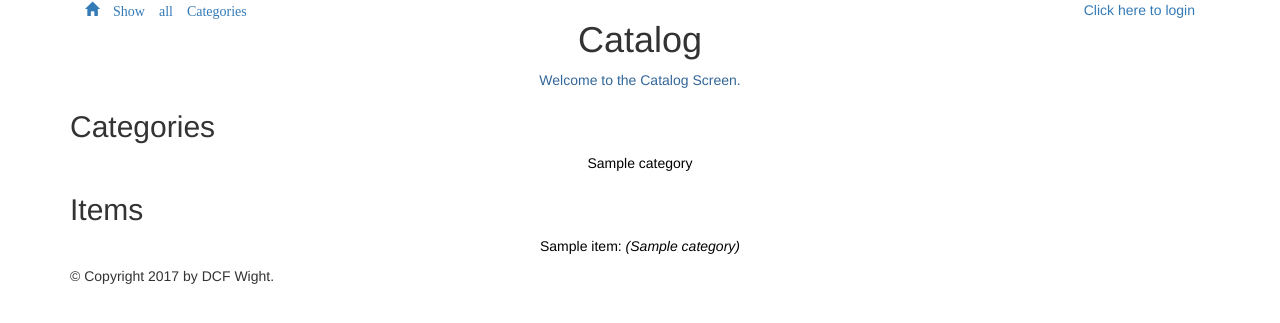
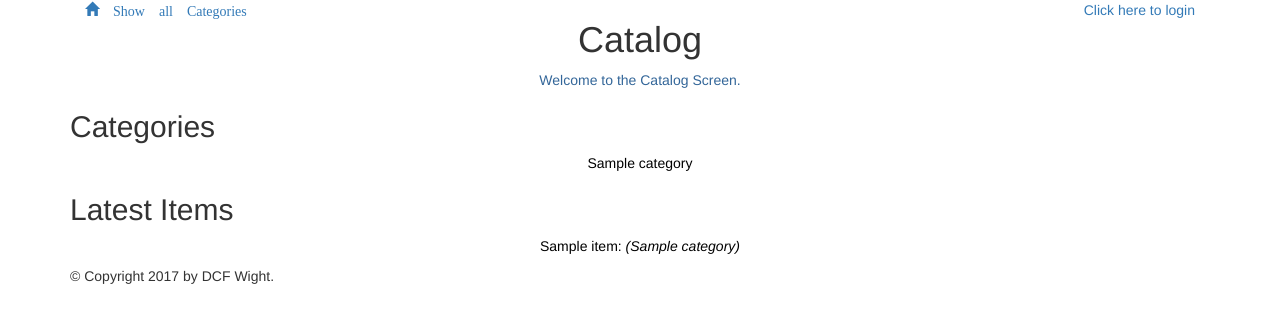
Before and after one commit to dcfwight/catalog, a Flask app: page / in a window 1280 px wide. Shown: the top 323 px of the page. Run offline with Flask 2, Linux system fonts and the light colour scheme; tables that the repository leaves empty hold one stand-in row (values such as "Sample post"); some libraries are stand-ins or nearby versions; some web fonts are replaced.

Commit message:
Content change

```diff
--- a/templates/catalog.html
+++ b/templates/catalog.html
@@ -16,7 +16,7 @@
         {% endfor %}
     {% endif %}
     {% if latest_items %}
-        <h2>Items</h2>
+        <h2>Latest Items</h2>
         {% for item in latest_items %}
             <p>{{item.name}}: <i>({{item.category_name}})</i></p>
         {% endfor %}
```
